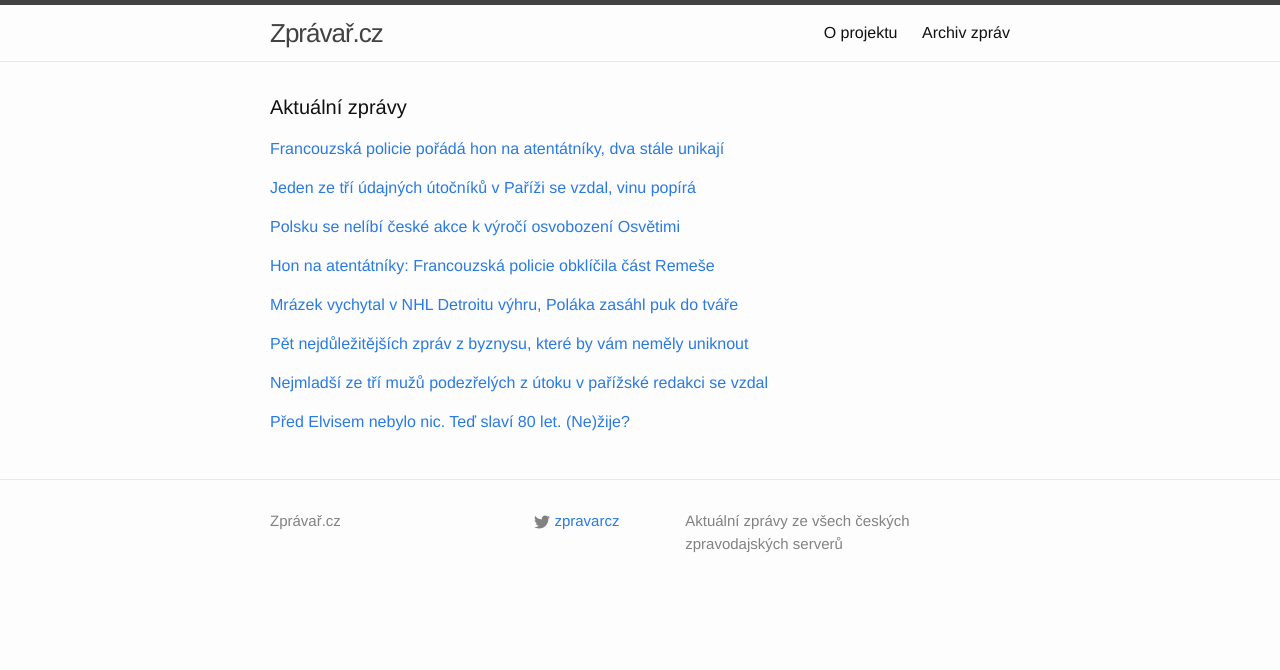
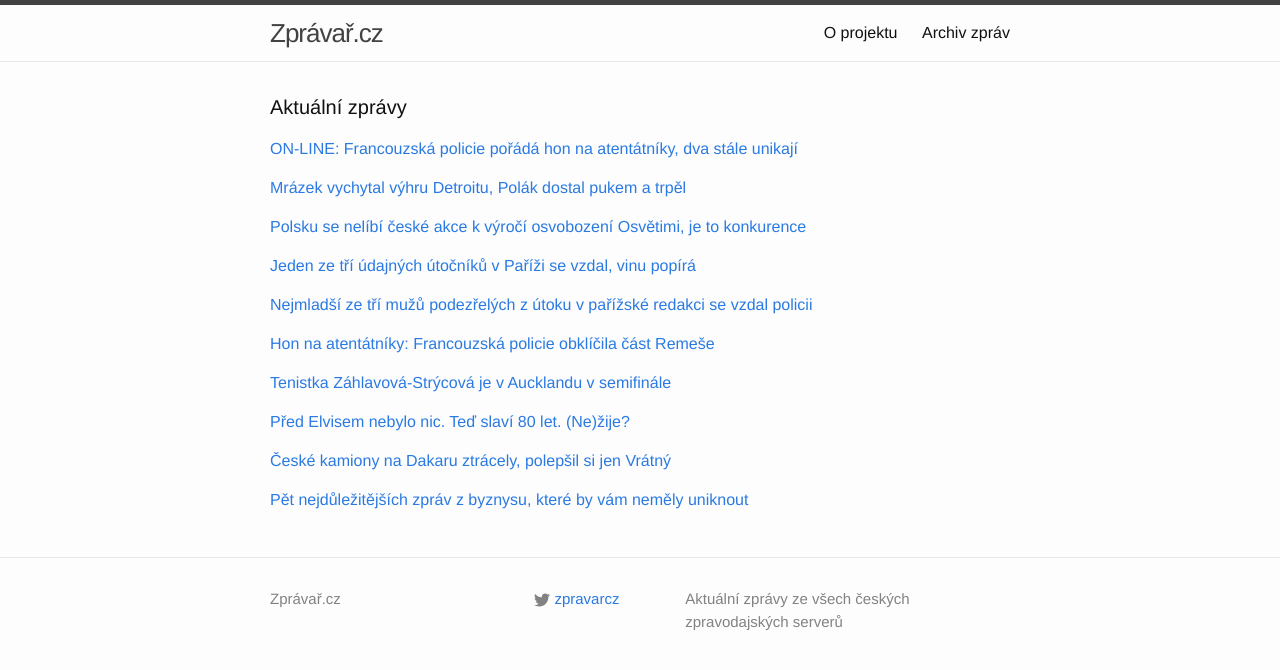
Before and after one commit to adliska/zpravar, a Jekyll site: the page built from index.html, in a window 1280 px wide. Shown: the top 670 px of the page. Built offline with Jekyll 4.4.1, drawn with Linux system fonts in a browser that asks for light colours; some of the changed lines change nothing that is shown.

Commit message:
zpravar news update

```diff
--- a/index.html
+++ b/index.html
@@ -5,9 +5,10 @@ layout: default
 <div class="home">
     <h1 class="page-heading">Aktuální zprávy</h1>
 
-<p><a href="javascript:;" onclick="toggle_visibility('zpravy0')">Francouzská policie pořádá hon na atentátníky, dva stále unikají </a></p>
+<p><a href="javascript:;" onclick="toggle_visibility('zpravy0')">ON-LINE: Francouzská policie pořádá hon na atentátníky, dva stále unikají</a></p>
 <div id="zpravy0" style="display:none">
 <ul>
+<li><a href=http://zahranicni.ihned.cz/c1-63350570-on-line-francouzska-policie-porada-hon-na-atentatniky-dva-stale-unikaji>ON-LINE: Francouzská policie pořádá hon na atentátníky, dva stále unikají - zahranicni.ihned.cz</a></li>
 <li><a href=http://www.lidovky.cz/francouzska-policie-porada-hon-na-atentatniky-dva-stale-unikaji-pw8-/zpravy-svet.aspx?c=A150108_072421_ln_zahranici_mct>Francouzská policie pořádá hon na atentátníky, dva stále unikají  - www.lidovky.cz</a></li>
 <li><a href=http://www.ceskatelevize.cz/ct24/svet/297489-policii-se-vzdal-udajny-spolupachatel-utoku-na-charlie-hebdo-ma-pry-alibi/>Policii se vzdal údajný spolupachatel útoku na Charlie Hebdo. Má prý alibi - www.ceskatelevize.cz</a></li>
 <li><a href=http://zahranicni.ihned.cz/c1-63350570-francouzska-policie-porada-hon-na-atentatniky-dva-stale-unikaji>Francouzská policie pořádá hon na atentátníky, dva stále unikají - zahranicni.ihned.cz</a></li>
@@ -16,8 +17,29 @@ layout: default
 <li><a href=http://www.ceskatelevize.cz/ct24/svet/297489-nejmladsi-parizsky-atentatnik-se-vzdal-policii/>Nejmladší pařížský atentátník se vzdal policii - www.ceskatelevize.cz</a></li>
 <li><a href=http://echo24.cz/a/wgvHY>Remeš je obklíčená, teroristé dál unikají - echo24.cz</a></li>
 </ul>
-</div><p><a href="javascript:;" onclick="toggle_visibility('zpravy1')">Jeden ze tří údajných útočníků v Paříži se vzdal, vinu popírá</a></p>
+</div><p><a href="javascript:;" onclick="toggle_visibility('zpravy1')">Mrázek vychytal výhru Detroitu, Polák dostal pukem a trpěl</a></p>
 <div id="zpravy1" style="display:none">
+<ul>
+<li><a href=http://www.tyden.cz/rubriky/sport/hokej/nhl/mrazek-vychytal-vyhru-detroitu-polak-dostal-pukem-a-trpel_329407.html>Mrázek vychytal výhru Detroitu, Polák dostal pukem a trpěl - www.tyden.cz</a></li>
+<li><a href=http://www.rozhlas.cz/_zprava/mrazek-vychytal-v-nhl-detroitu-vyhru-polaka-zasahl-puk-do-tvare--1440958>Mrázek vychytal v NHL Detroitu výhru, Poláka zasáhl puk do tváře - www.rozhlas.cz</a></li>
+<li><a href=http://www.tyden.cz/rubriky/sport/hokej/nhl/mrazek-vychytal-detroitu-vyhru-polak-dostal-pukem-a-trpel_329407.html>Mrázek vychytal Detroitu výhru, Polák dostal pukem a trpěl - www.tyden.cz</a></li>
+<li><a href=http://www.denik.cz/hokej/mrazek-vychytal-v-nhl-detroitu-vyhru-polaka-zasahl-puk-do-tvare-20150108.html>Mrázek vychytal v NHL Detroitu výhru, Poláka zasáhl puk do tváře - www.denik.cz</a></li>
+<li><a href=http://hokej.idnes.cz/mrazek-vychytal-detroitu-vyhru-dac-/nhl.aspx?c=A150108_070416_nhl_Mkr>Mrázek vychytal Detroitu výhru, Krejčí a Polák jednou asistovali - hokej.idnes.cz</a></li>
+<li><a href=http://sport.aktualne.cz/mrazek-vychytal-detroitu-vyhru-polak-dostal-pukem-do-tvare/r~2138f93896fc11e490f70025900fea04/>Mrázek vychytal Detroitu výhru, Polák dostal pukem do tváře - sport.aktualne.cz</a></li>
+<li><a href=http://www.sportovninoviny.cz/zpravy/mrazek-vychytal-v-nhl-detroitu-vyhru-polaka-zasahl-puk-do-tvare/1166285>Mrázek vychytal v NHL Detroitu výhru, Poláka zasáhl puk do tváře - www.sportovninoviny.cz</a></li>
+</ul>
+</div><p><a href="javascript:;" onclick="toggle_visibility('zpravy2')">Polsku se nelíbí české akce k výročí osvobození Osvětimi, je to konkurence </a></p>
+<div id="zpravy2" style="display:none">
+<ul>
+<li><a href=http://www.lidovky.cz/polsku-se-nelibi-ceske-akce-k-vyroci-osvobozeni-osvetimi-je-to-konkurence-1rz-/zpravy-svet.aspx?c=A150108_074602_ln_zahranici_sij>Polsku se nelíbí české akce k výročí osvobození Osvětimi, je to konkurence  - www.lidovky.cz</a></li>
+<li><a href=http://zpravy.aktualne.cz/zahranici/polsku-se-nelibi-ceske-akce-k-vyroci-osvobozeni-osvetimi/r~cbcc8cd0970011e4aff10025900fea04/>Polsku se nelíbí české akce k výročí osvobození Osvětimi - zpravy.aktualne.cz</a></li>
+<li><a href=http://www.ceskatelevize.cz/ct24/svet/297491-varsava-zdviha-oboci-proc-by-se-mela-osvetim-pripominat-v-praze/>Varšava zdvihá obočí: Proč by se měla Osvětim připomínat v Praze? - www.ceskatelevize.cz</a></li>
+<li><a href=http://zpravy.idnes.cz/polakum-se-nelibi-ceske-vzpominkove-akce-k-vyroci-osvetimi-poq-/zahranicni.aspx?c=A150108_065700_zahranicni_wlk>Polákům se nelíbí české vzpomínkové akce k výročí Osvětimi - zpravy.idnes.cz</a></li>
+<li><a href=http://www.ceskenoviny.cz/zpravy/zpravy/polsku-se-pry-nelibi-ceske-akce-k-vyroci-osvobozeni-osvetimi/1166276>Polsku se prý nelíbí české akce k výročí osvobození Osvětimi - www.ceskenoviny.cz</a></li>
+<li><a href=http://www.novinky.cz/zahranicni/evropa/358156-polsku-se-nelibi-chystane-ceske-konkurencni-akce-k-osvobozeni-osvetimi.html>Polsku se nelíbí chystané české konkurenční akce k osvobození Osvětimi - www.novinky.cz</a></li>
+</ul>
+</div><p><a href="javascript:;" onclick="toggle_visibility('zpravy3')">Jeden ze tří údajných útočníků v Paříži se vzdal, vinu popírá</a></p>
+<div id="zpravy3" style="display:none">
 <ul>
 <li><a href=http://zpravy.e15.cz/zahranicni/udalosti/jeden-ze-tri-udajnych-utocniku-v-parizi-se-vzdal-vinu-popira-1150770>Jeden ze tří údajných útočníků v Paříži se vzdal, vinu popírá - zpravy.e15.cz</a></li>
 <li><a href=http://zpravy.e15.cz/zahranicni/udalosti/jeden-ze-tri-utocniku-v-parizi-se-vzdal-vinu-popira-1150770>Jeden ze tří útočníků v Paříži se vzdal, vinu popírá - zpravy.e15.cz</a></li>
@@ -26,44 +48,28 @@ layout: default
 <li><a href=http://zpravy.e15.cz/zahranicni/udalosti/pri-strelbe-v-parizi-zemrelo-12-lidi-jeden-ze-tri-utocniku-se-uz-vzdal-1150770>Při střelbě v Paříži zemřelo 12 lidí. Jeden ze tří útočníků se už vzdal - zpravy.e15.cz</a></li>
 <li><a href=http://zpravy.e15.cz/zahranicni/udalosti/pri-strelbe-v-parizi-zemrelo-12-lidi-jeden-ze-tri-utocniku-se-vzdal-1150770>Při střelbě v Paříži zemřelo 12 lidí. Jeden ze tří útočníků se vzdal - zpravy.e15.cz</a></li>
 </ul>
-</div><p><a href="javascript:;" onclick="toggle_visibility('zpravy2')">Polsku se nelíbí české akce k výročí osvobození Osvětimi</a></p>
-<div id="zpravy2" style="display:none">
+</div><p><a href="javascript:;" onclick="toggle_visibility('zpravy4')">Nejmladší ze tří mužů podezřelých z útoku v pařížské redakci se vzdal policii</a></p>
+<div id="zpravy4" style="display:none">
 <ul>
-<li><a href=http://zpravy.aktualne.cz/zahranici/polsku-se-nelibi-ceske-akce-k-vyroci-osvobozeni-osvetimi/r~cbcc8cd0970011e4aff10025900fea04/>Polsku se nelíbí české akce k výročí osvobození Osvětimi - zpravy.aktualne.cz</a></li>
-<li><a href=http://www.ceskatelevize.cz/ct24/svet/297491-varsava-zdviha-oboci-proc-by-se-mela-osvetim-pripominat-v-praze/>Varšava zdvihá obočí: Proč by se měla Osvětim připomínat v Praze? - www.ceskatelevize.cz</a></li>
-<li><a href=http://zpravy.idnes.cz/polakum-se-nelibi-ceske-vzpominkove-akce-k-vyroci-osvetimi-poq-/zahranicni.aspx?c=A150108_065700_zahranicni_wlk>Polákům se nelíbí české vzpomínkové akce k výročí Osvětimi - zpravy.idnes.cz</a></li>
-<li><a href=http://www.ceskenoviny.cz/zpravy/zpravy/polsku-se-pry-nelibi-ceske-akce-k-vyroci-osvobozeni-osvetimi/1166276>Polsku se prý nelíbí české akce k výročí osvobození Osvětimi - www.ceskenoviny.cz</a></li>
-<li><a href=http://www.novinky.cz/zahranicni/evropa/358156-polsku-se-nelibi-chystane-ceske-konkurencni-akce-k-osvobozeni-osvetimi.html>Polsku se nelíbí chystané české konkurenční akce k osvobození Osvětimi - www.novinky.cz</a></li>
+<li><a href=http://www.rozhlas.cz/_zprava/nejmladsi-ze-tri-muzu-podezrelych-z-utoku-v-parizske-redakci-se-vzdal-policii--1440941>Nejmladší ze tří mužů podezřelých z útoku v pařížské redakci se vzdal policii - www.rozhlas.cz</a></li>
+<li><a href=http://www.rozhlas.cz/_zprava/nejmladsi-ze-tri-muzu-podezrelych-z-utoku-v-parizske-redakci-se-vzdal--1440941>Nejmladší ze tří mužů podezřelých z útoku v pařížské redakci se vzdal - www.rozhlas.cz</a></li>
+<li><a href=http://www.rozhlas.cz/_zprava/nejmladsi-ze-tri-muzu-podezrelych-z-utoku-v-parizske-redakci-se-udajne-vzdal--1440941>Nejmladší ze tří mužů podezřelých z útoku v pařížské redakci se údajně vzdal - www.rozhlas.cz</a></li>
+<li><a href=http://www.rozhlas.cz/_zprava/francouzska-policie-je-v-remesi-pripravena-k-zasahu-proti-teroristum-kteri-zabili-12-lidi--1440941>Francouzská policie je v Remeši připravená k zásahu proti teroristům, kteří zabili 12 lidí - www.rozhlas.cz</a></li>
 </ul>
-</div><p><a href="javascript:;" onclick="toggle_visibility('zpravy3')">Hon na atentátníky: Francouzská policie obklíčila část Remeše</a></p>
-<div id="zpravy3" style="display:none">
+</div><p><a href="javascript:;" onclick="toggle_visibility('zpravy5')">Hon na atentátníky: Francouzská policie obklíčila část Remeše</a></p>
+<div id="zpravy5" style="display:none">
 <ul>
 <li><a href=http://www.ceskatelevize.cz/ct24/svet/297450-hon-na-atentatniky-francouzska-policie-obklicila-cast-remese/>Hon na atentátníky: Francouzská policie obklíčila část Remeše - www.ceskatelevize.cz</a></li>
 <li><a href=http://www.ceskatelevize.cz/ct24/svet/297450-francouzska-policie-provedla-zasah-teroristy-zatim-nedopadla/>Francouzská policie provedla zásah, teroristy zatím nedopadla - www.ceskatelevize.cz</a></li>
 <li><a href=http://www.ceskatelevize.cz/ct24/svet/297450-francouzska-policie-lokalizovala-teroristy-a-provadi-zasah/>Francouzská policie lokalizovala teroristy a provádí zásah - www.ceskatelevize.cz</a></li>
 <li><a href=http://www.ceskatelevize.cz/ct24/svet/297450-francouzska-policie-lokalizovala-teroristy-a-chysta-zasah/>Francouzská policie lokalizovala teroristy a chystá zásah - www.ceskatelevize.cz</a></li>
 </ul>
-</div><p><a href="javascript:;" onclick="toggle_visibility('zpravy4')">Mrázek vychytal v NHL Detroitu výhru, Poláka zasáhl puk do tváře</a></p>
-<div id="zpravy4" style="display:none">
-<ul>
-<li><a href=http://www.denik.cz/hokej/mrazek-vychytal-v-nhl-detroitu-vyhru-polaka-zasahl-puk-do-tvare-20150108.html>Mrázek vychytal v NHL Detroitu výhru, Poláka zasáhl puk do tváře - www.denik.cz</a></li>
-<li><a href=http://hokej.idnes.cz/mrazek-vychytal-detroitu-vyhru-dac-/nhl.aspx?c=A150108_070416_nhl_Mkr>Mrázek vychytal Detroitu výhru, Krejčí a Polák jednou asistovali - hokej.idnes.cz</a></li>
-<li><a href=http://sport.aktualne.cz/mrazek-vychytal-detroitu-vyhru-polak-dostal-pukem-do-tvare/r~2138f93896fc11e490f70025900fea04/>Mrázek vychytal Detroitu výhru, Polák dostal pukem do tváře - sport.aktualne.cz</a></li>
-<li><a href=http://www.sportovninoviny.cz/zpravy/mrazek-vychytal-v-nhl-detroitu-vyhru-polaka-zasahl-puk-do-tvare/1166285>Mrázek vychytal v NHL Detroitu výhru, Poláka zasáhl puk do tváře - www.sportovninoviny.cz</a></li>
-</ul>
-</div><p><a href="javascript:;" onclick="toggle_visibility('zpravy5')">Pět nejdůležitějších zpráv z byznysu, které by vám neměly uniknout</a></p>
-<div id="zpravy5" style="display:none">
-<ul>
-<li><a href=http://byznys.ihned.cz/c1-63350360-pet-nejdulezitejsich-zprav-z-byznysu-ktere-by-vam-nemely-uniknout>Pět nejdůležitějších zpráv z byznysu, které by vám neměly uniknout - byznys.ihned.cz</a></li>
-<li><a href=http://byznys.ihned.cz/c1-63350560-obnovitelne-zdroje-loni-v-nemecku-poprve-vyrobily-nejvic-elektriny>Obnovitelné zdroje loni v Německu poprvé vyrobily nejvíc elektřiny - byznys.ihned.cz</a></li>
-<li><a href=http://www.financninoviny.cz/zpravodajstvi/zpravy/nejvice-elektriny-v-nemecku-vyrobily-loni-obnovitelne-zdroje/1166279>Nejvíce elektřiny v Německu vyrobily loni obnovitelné zdroje - www.financninoviny.cz</a></li>
-</ul>
-</div><p><a href="javascript:;" onclick="toggle_visibility('zpravy6')">Nejmladší ze tří mužů podezřelých z útoku v pařížské redakci se vzdal</a></p>
+</div><p><a href="javascript:;" onclick="toggle_visibility('zpravy6')">Tenistka Záhlavová-Strýcová je v Aucklandu v semifinále</a></p>
 <div id="zpravy6" style="display:none">
 <ul>
-<li><a href=http://www.rozhlas.cz/_zprava/nejmladsi-ze-tri-muzu-podezrelych-z-utoku-v-parizske-redakci-se-vzdal--1440941>Nejmladší ze tří mužů podezřelých z útoku v pařížské redakci se vzdal - www.rozhlas.cz</a></li>
-<li><a href=http://www.rozhlas.cz/_zprava/nejmladsi-ze-tri-muzu-podezrelych-z-utoku-v-parizske-redakci-se-udajne-vzdal--1440941>Nejmladší ze tří mužů podezřelých z útoku v pařížské redakci se údajně vzdal - www.rozhlas.cz</a></li>
-<li><a href=http://www.rozhlas.cz/_zprava/francouzska-policie-je-v-remesi-pripravena-k-zasahu-proti-teroristum-kteri-zabili-12-lidi--1440941>Francouzská policie je v Remeši připravená k zásahu proti teroristům, kteří zabili 12 lidí - www.rozhlas.cz</a></li>
+<li><a href=http://www.sportovninoviny.cz/zpravy/tenistka-zahlavova-strycova-je-v-aucklandu-v-semifinale/1166303>Tenistka Záhlavová-Strýcová je v Aucklandu v semifinále - www.sportovninoviny.cz</a></li>
+<li><a href=http://sport.aktualne.cz/zahlavova-strycova-se-v-aucklandu-utka-o-finale/r~55e8af88970211e4b98c002590604f2e/>Záhlavová-Strýcová se v Aucklandu utká o finále - sport.aktualne.cz</a></li>
+<li><a href=http://sport.idnes.cz/tenis-turnaje-zpravodajstvi-diw-/tenis.aspx?c=A150108_070408_tenis_rou>Tenistka Záhlavová-Strýcová je na turnaji v Aucklandu už v semifinále - sport.idnes.cz</a></li>
 </ul>
 </div><p><a href="javascript:;" onclick="toggle_visibility('zpravy7')">Před Elvisem nebylo nic. Teď slaví 80 let. (Ne)žije?</a></p>
 <div id="zpravy7" style="display:none">
@@ -72,4 +78,18 @@ layout: default
 <li><a href=http://www.lidovky.cz/zivot-elvise-presleyho-pripominal-pohadku-skoncil-ale-predcasne-pyc-/lide.aspx?c=A150105_164302_lide_hm>Život Elvise Presleyho připomínal pohádku, skončil ale předčasně  - www.lidovky.cz</a></li>
 <li><a href=http://www.denik.cz/hudba/kral-rokenrolu-elvis-presley-by-se-dozil-osmdesatky-20150108.html>Král rokenrolu Elvis Presley by se dožil osmdesátky - www.denik.cz</a></li>
 </ul>
+</div><p><a href="javascript:;" onclick="toggle_visibility('zpravy8')">České kamiony na Dakaru ztrácely, polepšil si jen Vrátný</a></p>
+<div id="zpravy8" style="display:none">
+<ul>
+<li><a href=http://www.sportovninoviny.cz/zpravy/ceske-kamiony-na-dakaru-ztracely-polepsil-si-jen-vratny/1166255>České kamiony na Dakaru ztrácely, polepšil si jen Vrátný - www.sportovninoviny.cz</a></li>
+<li><a href=http://www.sportovninoviny.cz/zpravy/loprais-na-dakarske-rallye-klesl-na-ctvrte-misto/1166255>Loprais na dakarské rallye klesl na čtvrté místo - www.sportovninoviny.cz</a></li>
+<li><a href=http://sport.aktualne.cz/loprais-na-dakarske-rallye-klesl-na-ctvrte-misto/r~1629bf0096c011e4a10c0025900fea04/>Loprais na dakarské rallye klesl na čtvrté místo - sport.aktualne.cz</a></li>
+</ul>
+</div><p><a href="javascript:;" onclick="toggle_visibility('zpravy9')">Pět nejdůležitějších zpráv z byznysu, které by vám neměly uniknout</a></p>
+<div id="zpravy9" style="display:none">
+<ul>
+<li><a href=http://byznys.ihned.cz/c1-63350360-pet-nejdulezitejsich-zprav-z-byznysu-ktere-by-vam-nemely-uniknout>Pět nejdůležitějších zpráv z byznysu, které by vám neměly uniknout - byznys.ihned.cz</a></li>
+<li><a href=http://byznys.ihned.cz/c1-63350560-obnovitelne-zdroje-loni-v-nemecku-poprve-vyrobily-nejvic-elektriny>Obnovitelné zdroje loni v Německu poprvé vyrobily nejvíc elektřiny - byznys.ihned.cz</a></li>
+<li><a href=http://www.financninoviny.cz/zpravodajstvi/zpravy/nejvice-elektriny-v-nemecku-vyrobily-loni-obnovitelne-zdroje/1166279>Nejvíce elektřiny v Německu vyrobily loni obnovitelné zdroje - www.financninoviny.cz</a></li>
+</ul>
 </div></div>
```
